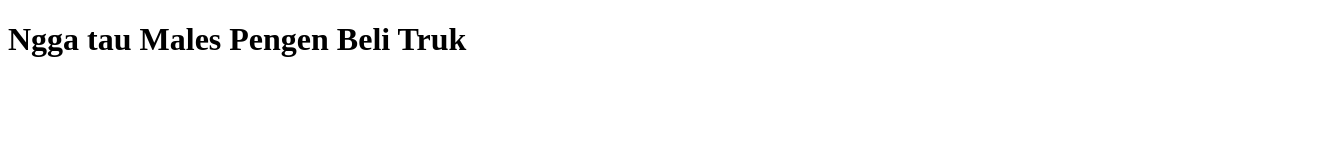
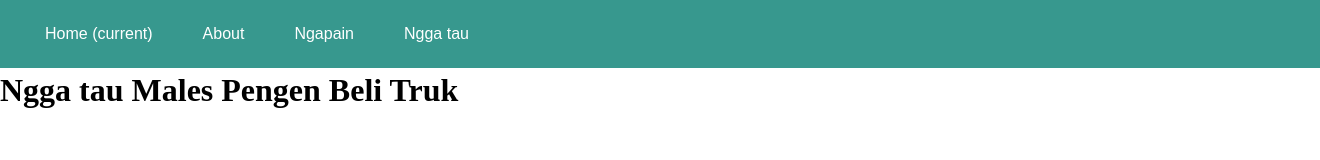
Before and after one commit to faresheheaja/Web-SCC, a plain HTML site: page nggatau.html in a window 1280 px wide. Shown: the whole page, 1320 px wide, since content can reach past the window. Drawn offline with Linux system fonts and the light colour scheme.

Commit message:
add Navbar on nggatau.html

```diff
--- a/nggatau.html
+++ b/nggatau.html
@@ -1,12 +1,73 @@
 <!DOCTYPE html>
 <html lang="en">
 <head>
+        <style>
+                * {
+                    margin:0;
+                    padding:0;
+                }
+
+                nav {
+                    margin:auto;
+                    text-align: center;
+                    width: 100%;
+                    font-family: arial;
+                }
+
+                nav ul {
+                    background:#37988e;
+                    padding: 0 20px;
+                    list-style: none;
+                    position: relative;
+                    display: inline-table;
+                    width: 100%;
+                 }
+
+                nav ul li{
+                    float:left;
+                }
+
+                nav ul li:hover{
+                    background:#d68d9a;
+                }
+
+                nav ul li:hover a{
+                    color:#000;
+                }
+
+                nav ul li a{
+                    display: block;
+                    padding: 25px;
+                    color: #fff;
+                    text-decoration: none;
+                }
+                </style>
     <meta charset="UTF-8">
     <meta name="viewport" content="width=device-width, initial-scale=1.0">
     <meta http-equiv="X-UA-Compatible" content="ie=edge">
     <title>Document</title>
 </head>
 <body>
+<nav class="navbar navbar-expand-lg navbar-light bg-success mb-3">
+    <span class="navbar-toggler-icon"></span>
+  </button>
+  <div class="collapse navbar-collapse" id="navbarNav">
+    <ul class="navbar-nav">
+      <li class="nav-item active">
+        <a class="nav-link" href="#">Home <span class="sr-only">(current)</span></a>
+      </li>
+      <li class="nav-item">
+        <a class="nav-link" href="#">About</a>
+      </li>
+      <li class="nav-item">
+        <a class="nav-link" href="#">Ngapain</a>
+      </li>
+      <li class="nav-item">
+        <a class="nav-link disabled" href="#" tabindex="-1" aria-disabled="true">Ngga tau</a>
+      </li>
+    </ul>
+  </div>
+</nav>
     <div>
         <h1>Ngga tau Males Pengen Beli Truk</h1>
     </div>
```
